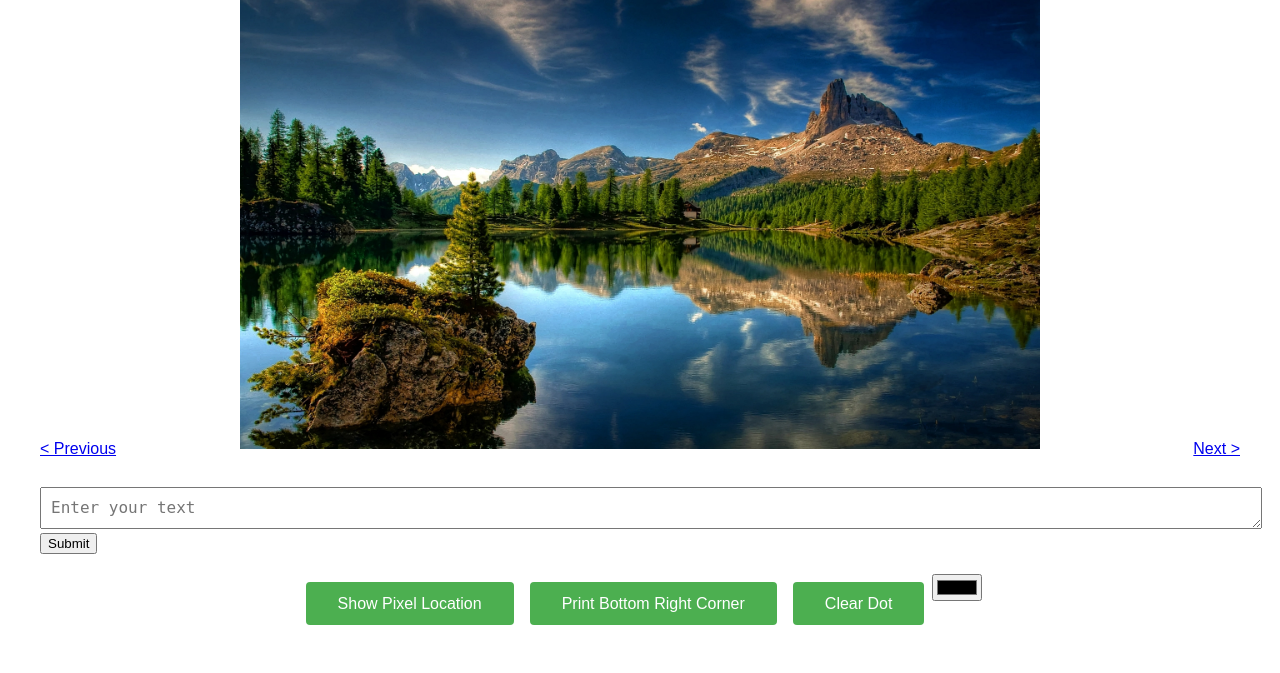
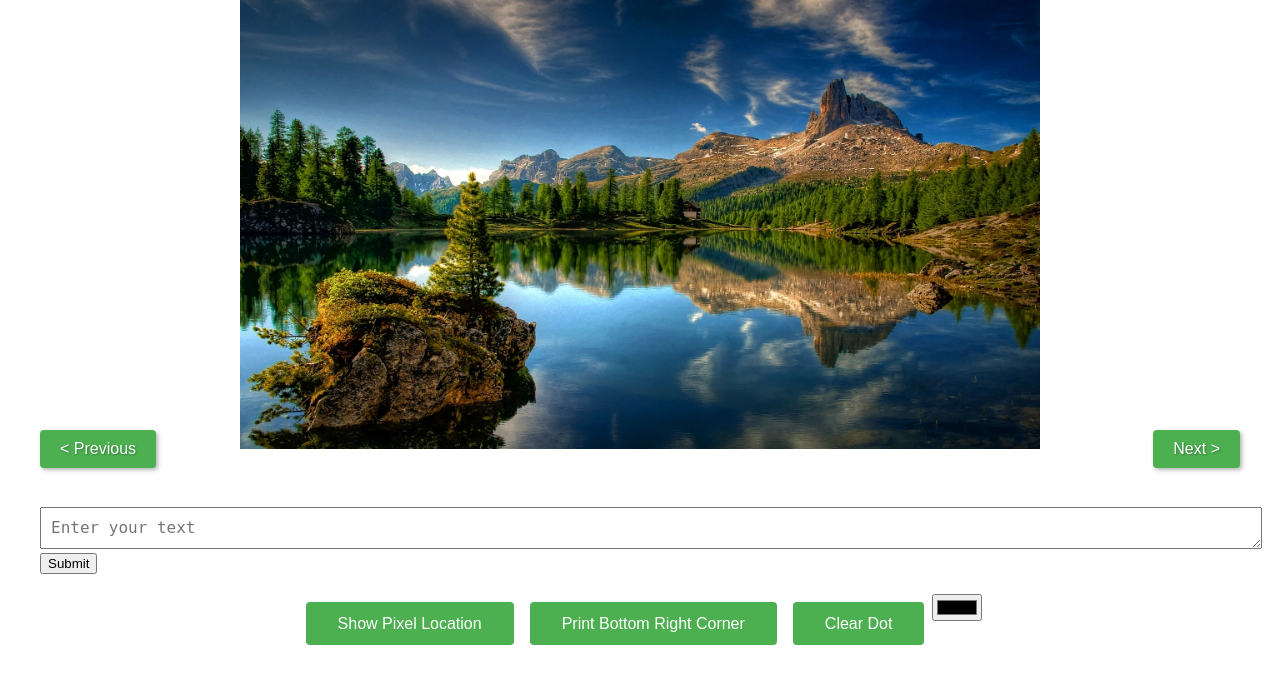
Before and after one commit to julien32/MedicalImageSegmentation, a Django app: page /annotation/44/ in a window 1280 px wide. Shown: the part 149-822 px from the top of the page. Before the commit the page ends 774 px from the top, so only its background shows below. Run offline with Django 4.2, Linux system fonts and the light colour scheme; data comes from the database, SQL or seed files in the repository.

Commit message:
made buttons nicer, added ToDo in script part of code

```diff
--- a/frontendPrototype/prototypeSite/prototypeApp/templates/annotation.html
+++ b/frontendPrototype/prototypeSite/prototypeApp/templates/annotation.html
@@ -79,8 +79,21 @@
             justify-content: space-between;
             z-index: 1;
         }
+
+        #prevImage, #nextImage {
+            background-color: #4CAF50FF;
+            color: #fff;
+            padding: 10px 20px;
+            border: none;
+            border-radius: 4px;
+            cursor: pointer;
+            box-shadow: 2px 2px 4px rgba(0, 0, 0, 0.3);
+            text-shadow: 1px 1px 2px rgba(0, 0, 0, 0.3);
+            text-decoration: none;
+        }
+
+
     </style>
-
 
     <div class="container">
         <h1>Annotate Image</h1>
@@ -111,6 +124,18 @@
     </div>
 
     <script>
+
+    // ToDo: pass on information of pictures and annotated data only
+    // ToDo: make arrows nicer
+    // ToDo: remove buttons for pixel location etc.
+    // ToDo: warning on leaving page for losing all annotation progress
+    // ToDo: confirmation button for finishing annotation and starting segmentation
+    // ToDo: create annotation site that lets you annotate all pictures immediately?
+    // ToDo: Create clear all annotation button
+
+
+
+
         document.addEventListener('DOMContentLoaded', () => {
             const canvas = document.querySelector('#canvas');
             const ctx = canvas.getContext('2d');
@@ -136,13 +161,10 @@
 
             // compare image urls to figure out at what position inside of image array current image is
             for (let i = 0; i < numImages; i++) {
-                console.log("Start: Current picture URL: " + "{{picture.image.url}}");
-                console.log("Start: Current comparison URL: " + imageUrls[i]);
 
                 if (imageUrls[i] == currentImageURL) {
-                    console.log("Start: URLs match!");
                     currentImageIndex = i;
-                    console.log("Start: Index of matching existing image: " + currentImageIndex);
+                    break;
                 }
             }
 
@@ -158,8 +180,6 @@
                 if (dotPositions.length != 0) {
 
                     for (let i = 0; i < dotPositions.length; i++) {
-                        console.log("Existing Dot: Current URL: " + imageUrls[currentImageIndex]);
-                        console.log("Existing Dot: Comparison URL: " + dotPositions[i].currentImageURL)
                         if (dotPositions[i].currentImageURL === imageUrls[currentImageIndex]) {
                             const circle = document.createElement('div');
                             circle.classList.add('circle');
@@ -168,7 +188,6 @@
                             circle.style.backgroundColor = dotColor;
                             document.querySelector('.canvas-container').appendChild(circle);
                             canvas.removeEventListener('mousedown', handleMouseDown);
-                            console.log("Existing Dot: Loaded existing annotation dot");
                             return true;
                         }
                     }
@@ -176,7 +195,6 @@
             }
 
             image.addEventListener('load', () => {
-                console.log("Image Loader: image loaded")
                 const aspectRatio = image.width / image.height;
                 const maxWidth = 800; // Maximum width for the canvas (adjust as needed)
                 const maxHeight = maxWidth / aspectRatio;
@@ -194,9 +212,6 @@
 
                 // Store the dot position in the array
                 dotPositions.push({currentImageURL, x: offsetX, y: offsetY});
-                alert(`Clicked Location: (${offsetX}px, ${offsetY}px) ${currentImageURL}, ${numImages}, ${currentImageIndex}`);
-                console.log("Mouse Down: List of all image urls: " + imageUrls);
-                console.log("Mouse Down: Current image URL: " + currentImageURL);
 
                 const circle = document.createElement('div');
                 circle.classList.add('circle');
@@ -241,8 +256,6 @@
                         dotPositions.splice(i, 1);
                     }
                 }
-
-                console.log("List of all dot positions: " + dotPositions);
 
                 // Remove existing dot elements from the page
                 const dots = document.querySelectorAll('.circle');
```
